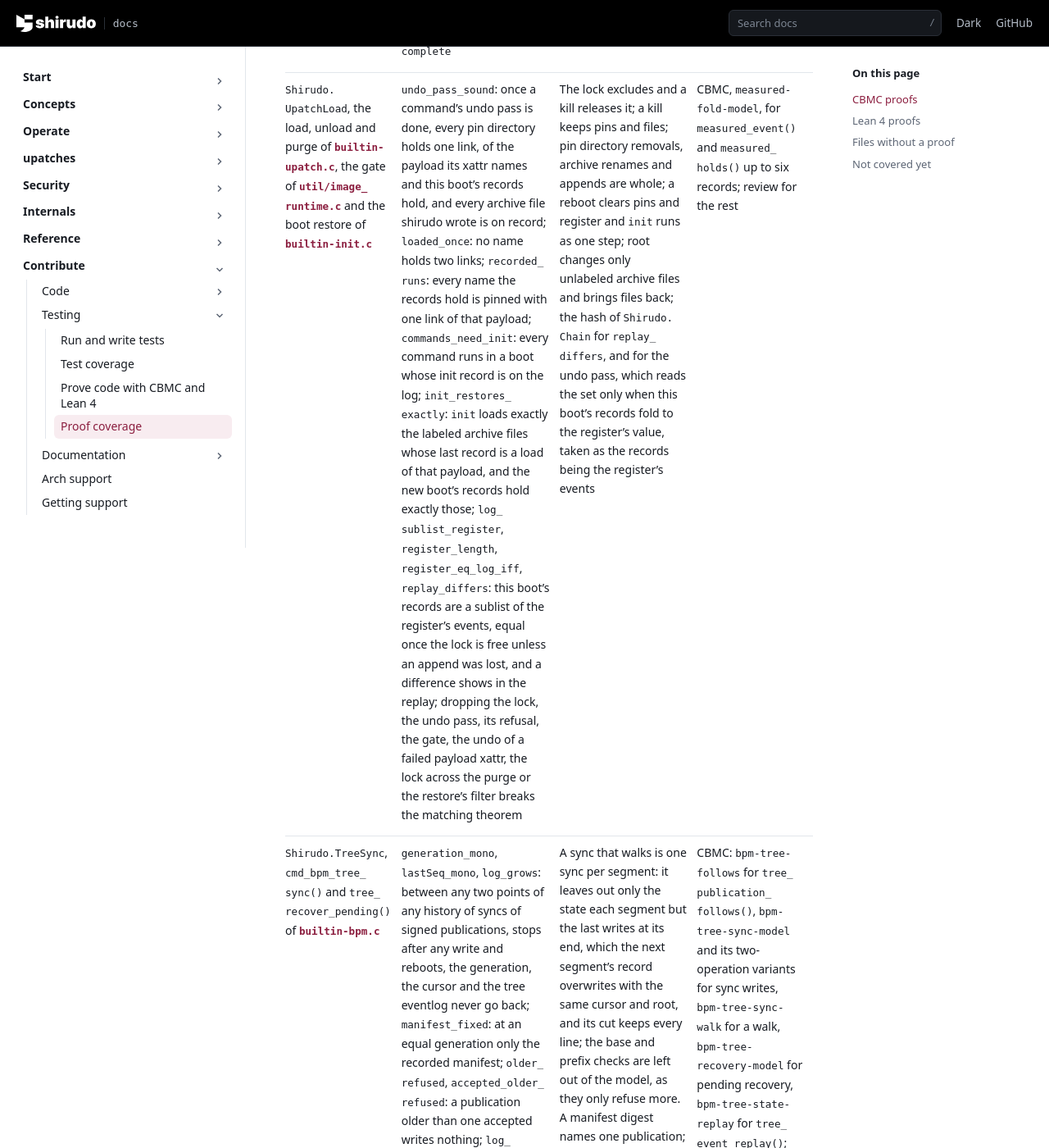
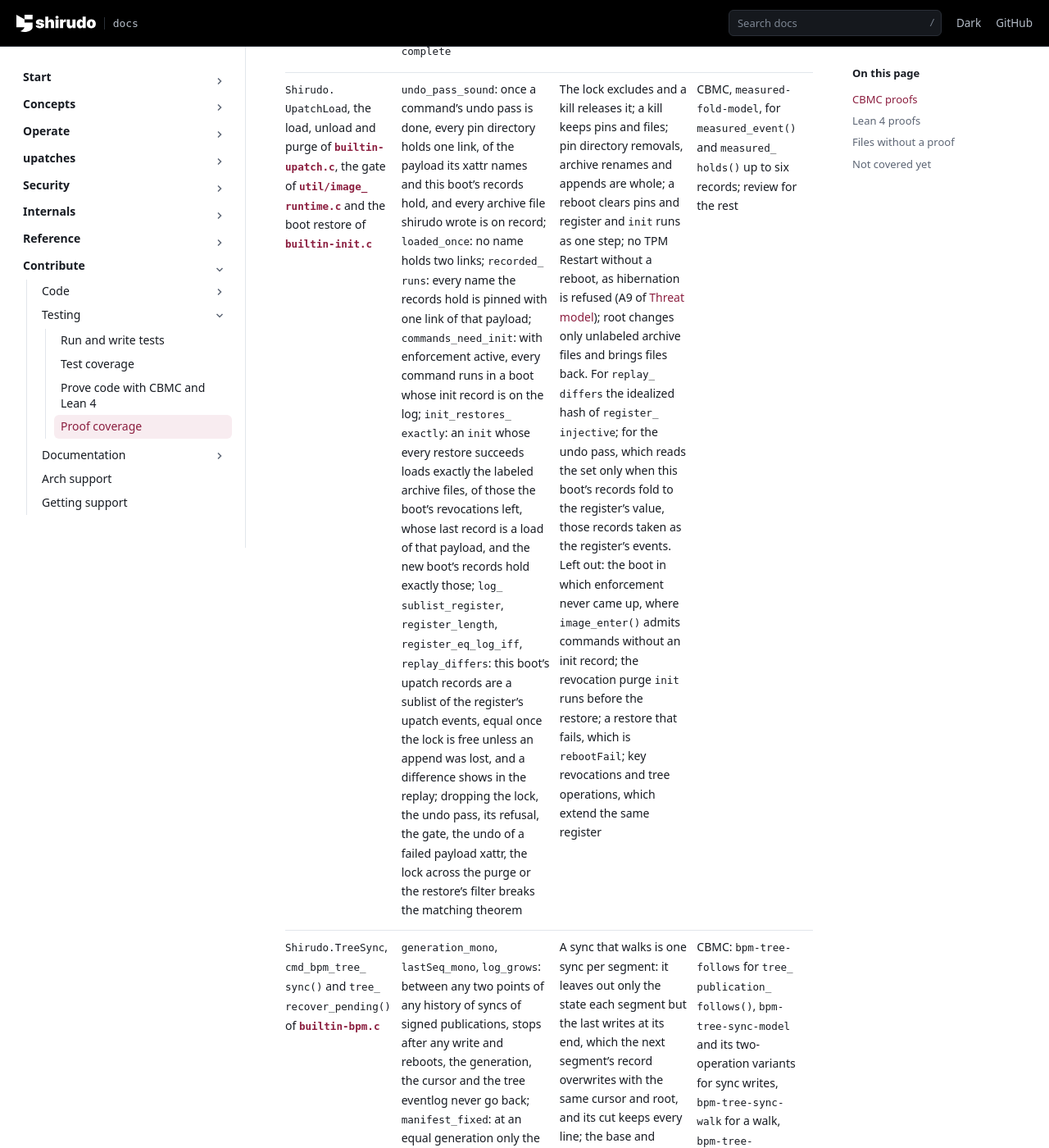
Before and after one commit to AliBashaSY/shirudo, a Sphinx documentation site: the page built from Documentation/contribute/testing/proof-coverage.rst, in a window 1280 px wide and 1400 px high, scrolled down 34498 px. Shown: the whole window at 82% size. Built offline with Sphinx 7.4.7, drawn with Linux system fonts in a browser that asks for light colours; pages that are not in the unit, such as notebooks, are missing from menus.

Commit message:
proofs: say what the UpatchLoad theorems leave out
The coverage row and the docstrings of Shirudo.UpatchLoad claim more
than the model carries:

- commands_need_init says every command runs in a boot whose init
  record is on the log. image_enter() admits commands without one when
  enforcement is not active and no identity is published. The model
  leaves that boot out; there the undo pass refuses at
  measured_set_boot(), which finds no register or no init record.
- init_restores_exactly says init loads exactly the labeled archive
  files whose last record is a load. run_init() runs image_boot(), whose
  revocations purge_signed_by() unlinks archives, before
  boot_restore(), and the theorem holds only of a run whose every
  restore succeeds; a failed one is the model's rebootFail.
- log_sublist_register, register_length and register_eq_log_iff speak of
  the register, which also takes key_revoke and tree_op events under the
  same lock. The model has upatch events only, and its lost count misses
  a lost append of the other two, after which the C refuses every load
  and unload.
- The assumptions did not name that no TPM Restart comes without a
  reboot, which A9's refusal of hibernation gives, and replay_differs
  takes the idealized hash of Shirudo.Chain.register_injective.

Say each where the model states it, in the row and in
measurement-register.rst. No statement changes.

Signed-off-by: Daniel Borkmann <daniel@iogearbox.net>

```diff
--- a/Documentation/contribute/testing/proof-coverage.rst
+++ b/Documentation/contribute/testing/proof-coverage.rst
@@ -1207,25 +1207,33 @@ the model follows the C.
        boot's records hold, and every archive file shirudo wrote is on
        record; ``loaded_once``: no name holds two links;
        ``recorded_runs``: every name the records hold is pinned with one
-       link of that payload; ``commands_need_init``: every command runs
-       in a boot whose init record is on the log;
-       ``init_restores_exactly``: ``init`` loads exactly the labeled
-       archive files whose last record is a load of that payload, and the
-       new boot's records hold exactly those; ``log_sublist_register``,
-       ``register_length``, ``register_eq_log_iff``, ``replay_differs``:
-       this boot's records are a sublist of the register's events, equal
-       once the lock is free unless an append was lost, and a difference
-       shows in the replay; dropping the lock, the undo pass, its refusal,
+       link of that payload; ``commands_need_init``: with enforcement
+       active, every command runs in a boot whose init record is on the
+       log; ``init_restores_exactly``: an ``init`` whose every restore
+       succeeds loads exactly the labeled archive files, of those the
+       boot's revocations left, whose last record is a load of that
+       payload, and the new boot's records hold exactly those;
+       ``log_sublist_register``, ``register_length``,
+       ``register_eq_log_iff``, ``replay_differs``: this boot's upatch
+       records are a sublist of the register's upatch events, equal once
+       the lock is free unless an append was lost, and a difference shows
+       in the replay; dropping the lock, the undo pass, its refusal,
        the gate, the undo of a failed payload xattr, the lock across the
        purge or the restore's filter breaks the matching theorem
      - The lock excludes and a kill releases it; a kill keeps pins and
        files; pin directory removals, archive renames and appends are
        whole; a reboot clears pins and register and ``init`` runs as one
-       step; root changes only unlabeled archive files and brings files
-       back; the hash of ``Shirudo.Chain`` for ``replay_differs``, and
+       step; no TPM Restart without a reboot, as hibernation is refused
+       (A9 of :doc:`/security/threat-model`); root changes only unlabeled
+       archive files and brings files back. For
+       ``replay_differs`` the idealized hash of ``register_injective``;
        for the undo pass, which reads the set only when this boot's
-       records fold to the register's value, taken as the records being
-       the register's events
+       records fold to the register's value, those records taken as the
+       register's events. Left out: the boot in which enforcement never
+       came up, where ``image_enter()`` admits commands without an init
+       record; the revocation purge ``init`` runs before the restore; a
+       restore that fails, which is ``rebootFail``; key revocations and
+       tree operations, which extend the same register
      - CBMC, ``measured-fold-model``, for ``measured_event()`` and
        ``measured_holds()`` up to six records; review for the rest
    * - ``Shirudo.TreeSync``, ``cmd_bpm_tree_sync()`` and
```
Also changed, not shown: Documentation/internals/measurement-register.rst (+11 -7 lines), 1 other file.
